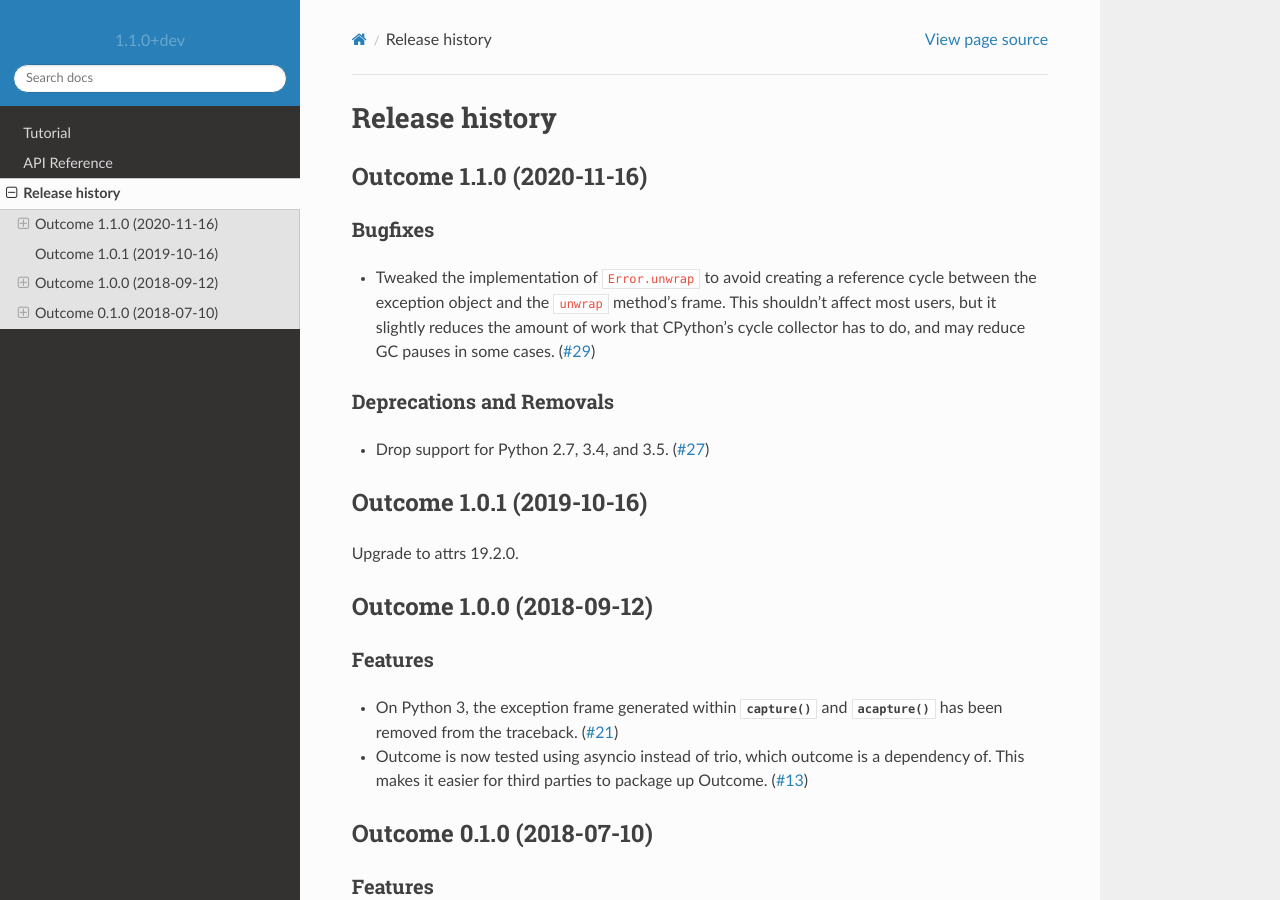
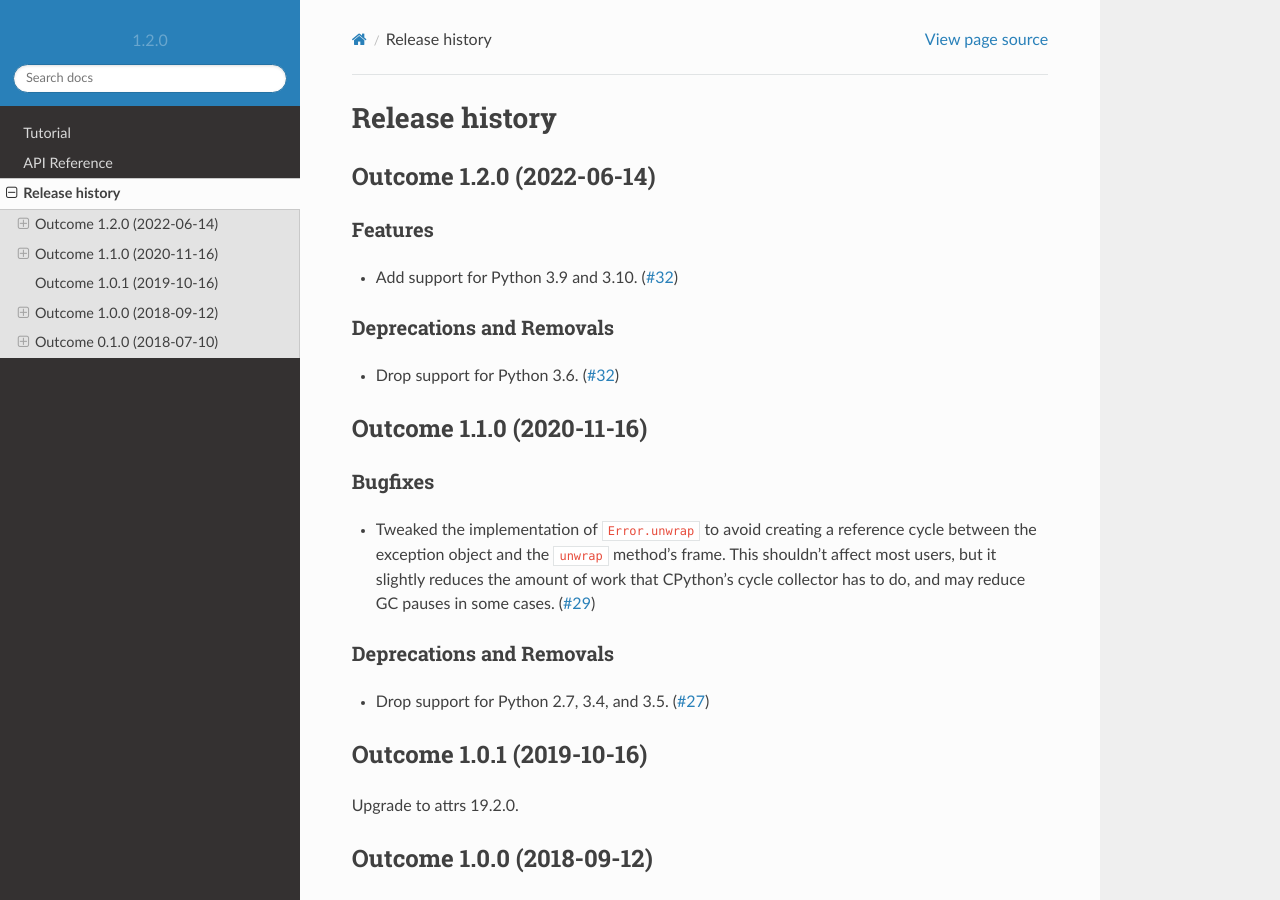
Before and after one commit to python-trio/outcome, a Sphinx documentation site: the page built from docs/source/history.rst, in a window 1280 px wide and 900 px high. Built offline with Sphinx 7.4.7 and the Read the Docs theme 2.0.0, drawn with Linux system fonts in a browser that asks for light colours.

Commit message:
Bump version to 1.2.0

```diff
--- a/docs/source/history.rst
+++ b/docs/source/history.rst
@@ -4,6 +4,21 @@ Release history
 .. currentmodule:: outcome
 
 .. towncrier release notes start
+
+Outcome 1.2.0 (2022-06-14)
+--------------------------
+
+Features
+~~~~~~~~
+
+- Add support for Python 3.9 and 3.10. (`#32 <https://github.com/python-trio/outcome/pull/32>`__)
+
+
+Deprecations and Removals
+~~~~~~~~~~~~~~~~~~~~~~~~~
+
+- Drop support for Python 3.6. (`#32 <https://github.com/python-trio/outcome/pull/32>`__)
+
 
 Outcome 1.1.0 (2020-11-16)
 --------------------------
--- a/src/outcome/_version.py
+++ b/src/outcome/_version.py
@@ -1,3 +1,3 @@
 # This file is imported from __init__.py and exec'd from setup.py
 
-__version__ = "1.1.0+dev"
+__version__ = "1.2.0"
```
